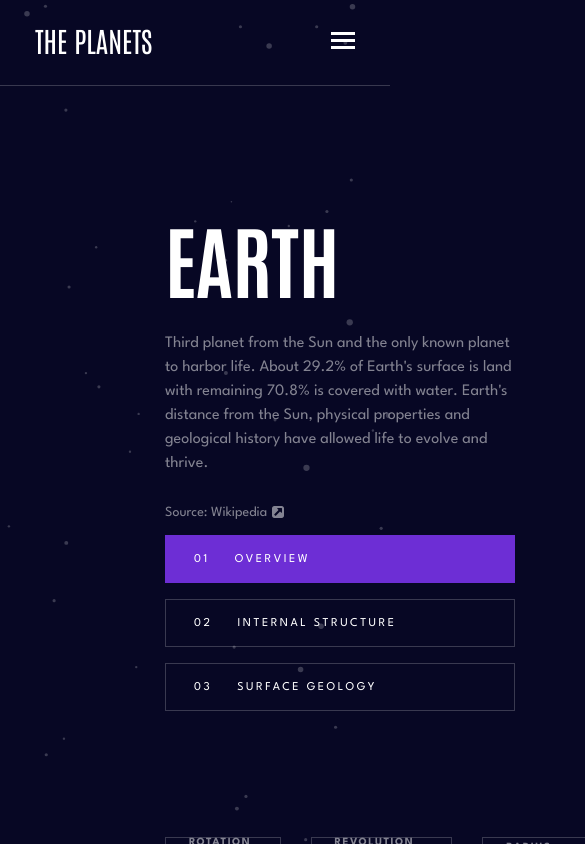
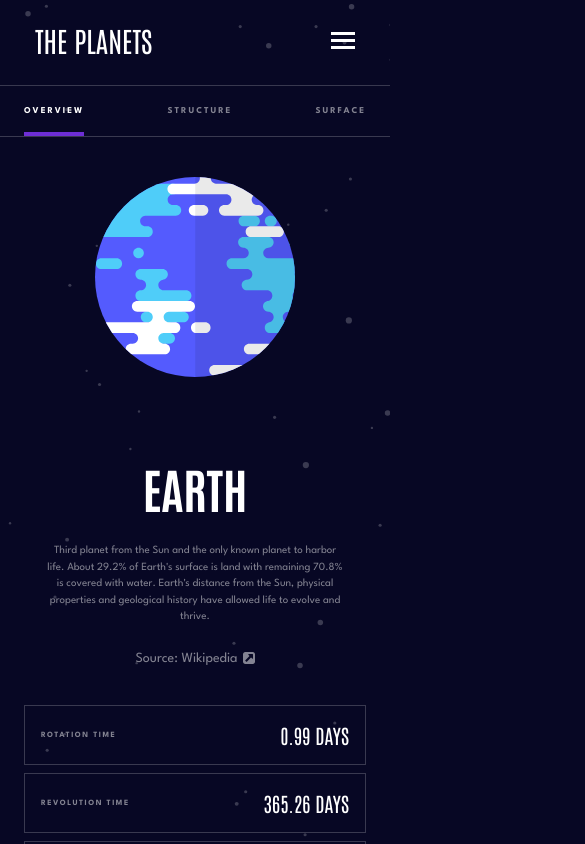
Before and after one commit to Mari-codes/planets, a React (Vite) app: page /earth in a window 390 px wide. Shown: the top 844 px of the page, 585 px wide, since content can reach past the window. Built offline with nearby package versions, Linux system fonts and the light colour scheme.

Commit message:
feat(responsive): implement mobile and tablet layouts across all components

```diff
--- a/src/components/Header/Header.module.scss
+++ b/src/components/Header/Header.module.scss
@@ -7,3 +7,16 @@
   padding: 22px 35px 27px;
   border-bottom: 1px solid vars.$neutral-700;
 }
+
+@media (max-width: 1400px) {
+  .header {
+    flex-direction: column;
+    gap: 39px;
+  }
+}
+
+@media (max-width: 767px) {
+  .header {
+    flex-direction: row;
+  }
+}
--- a/src/components/StatCard/StatCard.module.scss
+++ b/src/components/StatCard/StatCard.module.scss
@@ -24,5 +24,42 @@
     font-size: vars.$heading-2;
     color: vars.$white;
     text-transform: uppercase;
+    white-space: nowrap;
   }
 }
+
+@media (max-width: 1400px) {
+  .stat {
+    width: 100%;
+    max-width: 191px;
+    height: 88px;
+    padding: 16px;
+
+    &__label {
+      font-size: 8px;
+    }
+
+    &__value {
+      font-size: 24px;
+    }
+  }
+}
+
+@media (max-width: 1140px) {
+  .stat {
+    width: 100%;
+    max-width: none;
+  }
+}
+
+@media (max-width: 767px) {
+  .stat {
+    flex-direction: row;
+    justify-content: space-between;
+    align-items: center;
+
+    &__value {
+      font-size: 20px;
+    }
+  }
+}
--- a/src/components/TabButton/TabButton.module.scss
+++ b/src/components/TabButton/TabButton.module.scss
@@ -1,7 +1,9 @@
 @use '../../styles/variables' as vars;
 
 .button {
-  width: 350px;
+  max-width: 350px;
+  min-width: 300px;
+  width: 100%;
   height: 48px;
   display: flex;
   justify-content: flex-start;
@@ -54,3 +56,9 @@
     background-color: vars.$neutral-700;
   }
 }
+
+@media (max-width: 825px) {
+  .button {
+    font-size: 9px;
+  }
+}
--- a/src/layouts/MainLayout/MainLayout.module.scss
+++ b/src/layouts/MainLayout/MainLayout.module.scss
@@ -15,3 +15,35 @@
     padding: 0px 165px;
   }
 }
+
+@media (max-width: 1140px) {
+  .main-layout {
+    &__content {
+      padding: 0px 140px;
+    }
+  }
+}
+
+@media (max-width: 970px) {
+  .main-layout {
+    &__content {
+      padding: 0px 80px;
+    }
+  }
+}
+
+@media (max-width: 825px) {
+  .main-layout {
+    &__content {
+      padding: 0px 60px;
+    }
+  }
+}
+
+@media (max-width: 767px) {
+  .main-layout {
+    &__content {
+      padding: 0px;
+    }
+  }
+}
--- a/src/pages/PlanetPage/PlanetPage.module.scss
+++ b/src/pages/PlanetPage/PlanetPage.module.scss
@@ -42,7 +42,11 @@
   }
 
   &__img {
+    max-width: 100%;
+    max-height: 100%;
+    width: auto;
     height: auto;
+    object-fit: contain;
 
     &--geology {
       position: absolute;
@@ -57,3 +61,131 @@
     padding-bottom: 50px;
   }
 }
+
+@media (max-width: 1400px) {
+  .planet {
+    &__container {
+      flex-direction: column;
+      gap: 40px;
+    }
+
+    &__info {
+      display: flex;
+      flex-direction: row;
+      justify-content: space-between;
+      width: 100%;
+      max-width: 800px;
+      align-items: flex-end;
+    }
+
+    &__description {
+      width: 339px;
+      text-align: left;
+      margin-bottom: 0;
+    }
+
+    &__image-container {
+      margin-bottom: 40px;
+      height: 422px;
+      flex: none;
+    }
+
+    &__stats {
+      justify-content: center;
+      max-width: 800px;
+      width: 100%;
+      margin: 0 auto;
+    }
+  }
+}
+
+@media (max-width: 1140px) {
+  .planet {
+    &__info {
+      max-width: none;
+    }
+
+    &__stats {
+      max-width: none;
+      margin: 0;
+    }
+  }
+}
+
+@media (max-width: 825px) {
+  .planet {
+    &__title {
+      font-size: 48px;
+    }
+
+    &__description {
+      font-size: 11px;
+      height: 110px;
+      width: 300px;
+    }
+
+    &_source {
+      font-size: 12px;
+    }
+  }
+}
+
+@media (max-width: 767px) {
+  .planet {
+    &__container {
+      padding: 80px 0px;
+    }
+
+    &__menu {
+      display: none;
+    }
+
+    &__info {
+      justify-content: center;
+      text-align: center;
+    }
+
+    &__description {
+      text-align: center;
+    }
+
+    &__source {
+      justify-content: center;
+    }
+
+    &__image-container {
+      height: 300px;
+    }
+
+    &__img {
+      &--geology {
+        width: 120px;
+      }
+    }
+
+    &__stats {
+      flex-direction: column;
+      gap: 8px;
+      width: 100%;
+      padding: 0 24px 40px;
+    }
+  }
+}
+
+@media (max-width: 550px) {
+  .planet {
+    &__container {
+      padding: 40px 0px;
+    }
+    &__image-container {
+      height: 200px;
+    }
+
+    &__img {
+      &--geology {
+        width: 80px;
+        top: 55%;
+      }
+    }
+  }
+}
--- a/src/pages/PlanetPage/index.tsx
+++ b/src/pages/PlanetPage/index.tsx
@@ -4,8 +4,9 @@ import { TabButton } from '../../components/TabButton';
 import icon from '../../assets/icons/icon-source.svg';
 import { StatCard } from '../../components/StatCard';
 import type { PlanetPageProps, Tab } from './types';
+import { PlanetTabs } from '@/components/PlanetTabs';
 
-const PlanetPage = ({ planet }: PlanetPageProps) => {
+export const PlanetPage = ({ planet }: PlanetPageProps) => {
   const [currentTab, setCurrentTab] = useState<Tab>('overview');
 
   const getContent = () => {
@@ -24,6 +25,11 @@ const PlanetPage = ({ planet }: PlanetPageProps) => {
 
   return (
     <main className={styles.planet}>
+      <PlanetTabs
+        currentTab={currentTab}
+        setCurrentTab={setCurrentTab}
+        planetColor={planetNameLow}
+      />
       <div className={styles.planet__container}>
         <div className={styles['planet__image-container']}>
           <img
@@ -92,5 +98,3 @@ const PlanetPage = ({ planet }: PlanetPageProps) => {
     </main>
   );
 };
-
-export default PlanetPage;
--- a/src/routes/PlanetRouteWrapper/index.tsx
+++ b/src/routes/PlanetRouteWrapper/index.tsx
@@ -1,6 +1,6 @@
 import { useParams, Navigate } from 'react-router-dom';
 import { planets } from '../../data/planets';
-import PlanetPage from '../../pages/PlanetPage';
+import { PlanetPage } from '@/pages/PlanetPage';
 
 const PlanetRouteWrapper = () => {
   const { name } = useParams();
```
